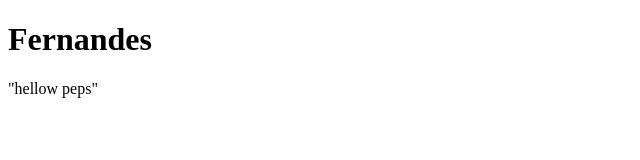
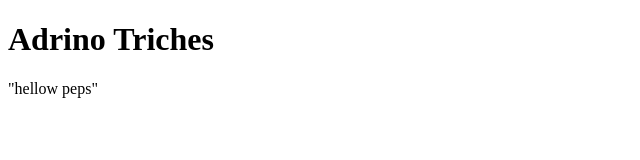
Before and after one commit to adrianomtriches/SpongeBob, a website: page index.html in a window 1280 px wide. Shown: the whole page, without its empty margins (0-640 px from the left). Drawn offline with Linux system fonts and the light colour scheme.

Commit message:
deleted sp and update index

```diff
--- a/index.html
+++ b/index.html
@@ -4,7 +4,7 @@
 	<title></title>
 </head>
 <body>
-<H1>Fernandes</H1>
+<H1>Adrino Triches</H1>
 "hellow peps"
 </body>
 </html>
```
Also changed, not shown: 1 other file.
